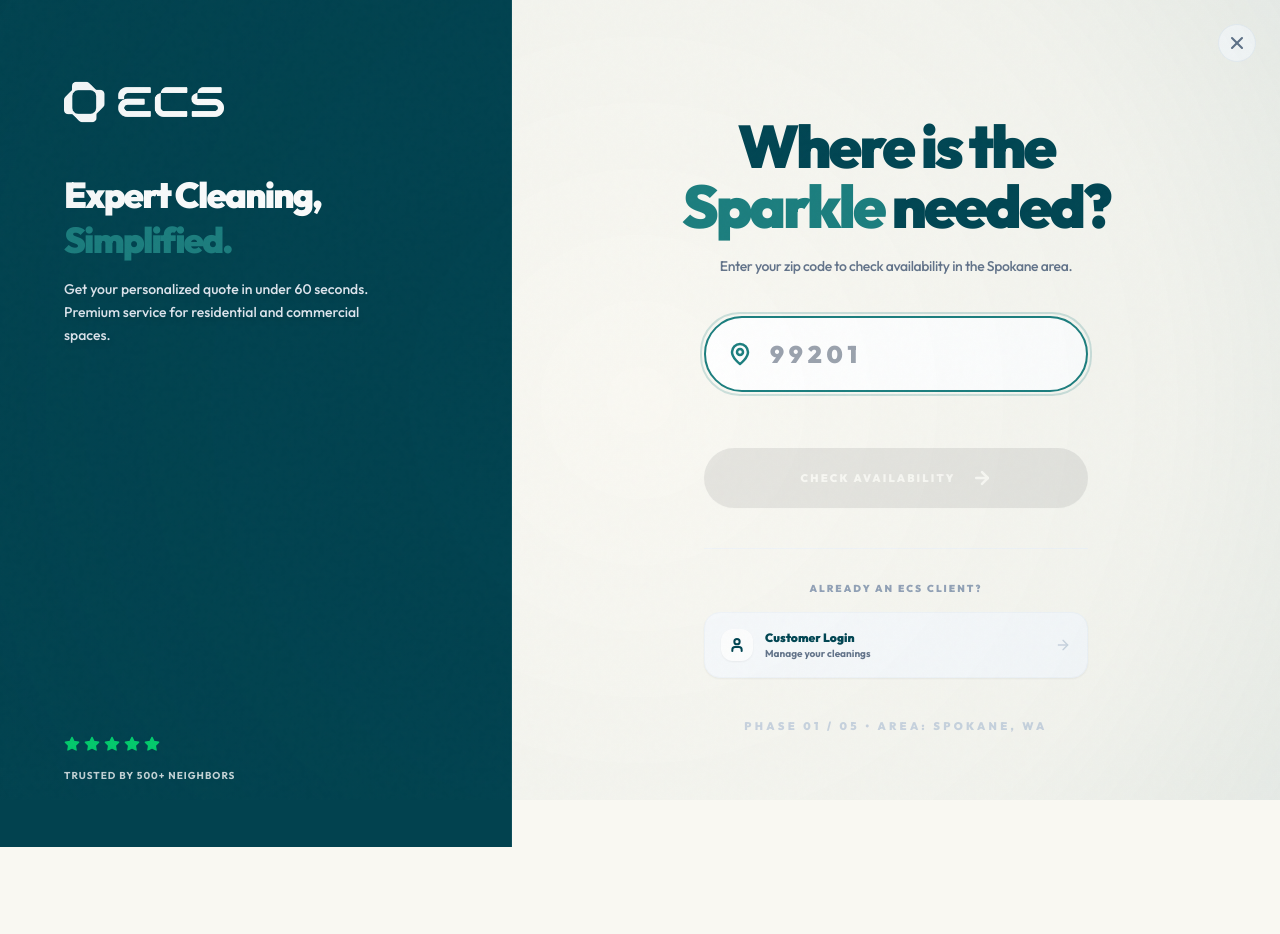
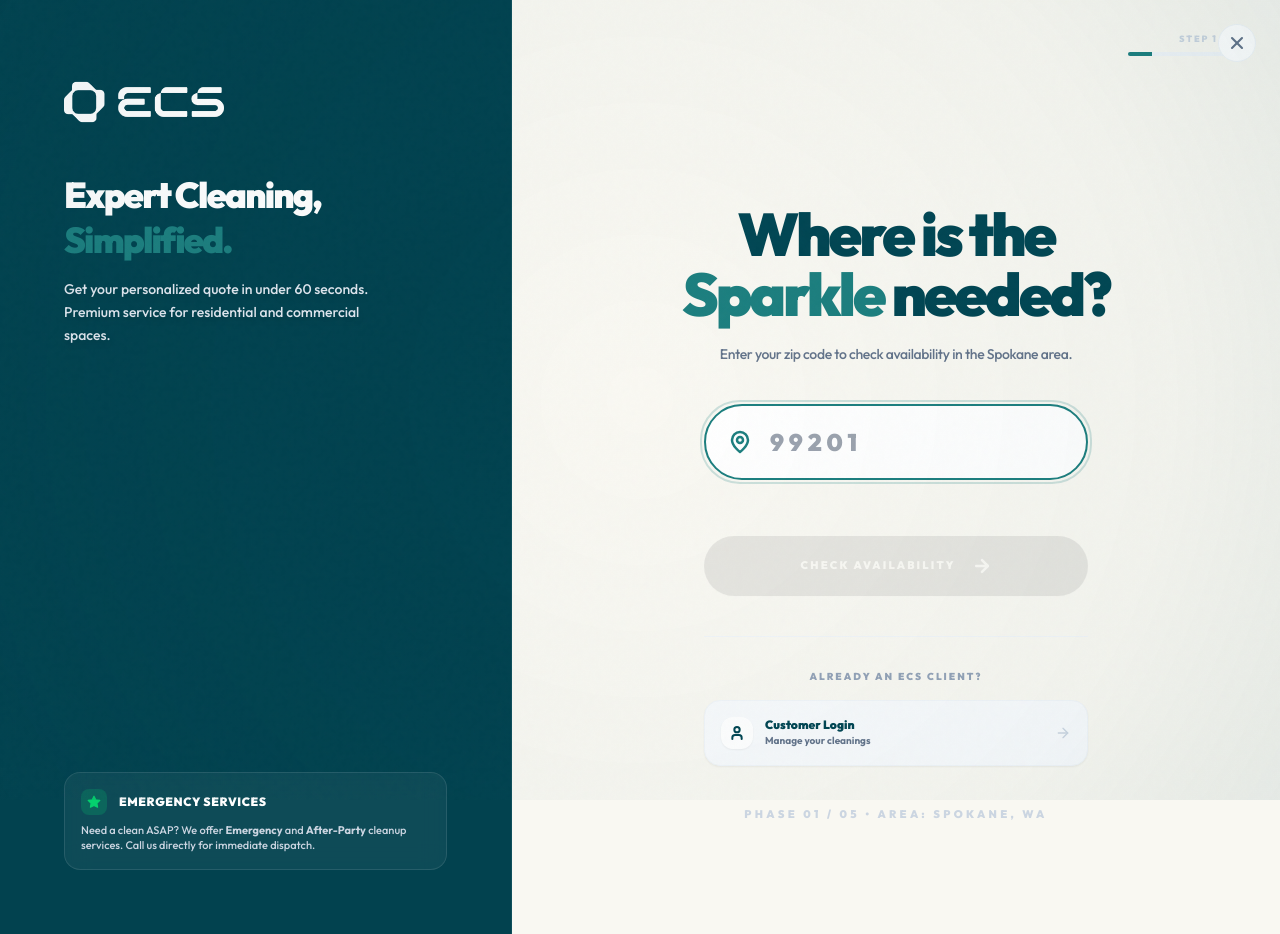
Before and after one commit to renatoquerales28-byte/extreme-cleaning-next, a Next.js app: page /quote in a window 1280 px wide. Before the commit the page ends 847 px from the top, so only its background shows below. Built offline with nearby package versions, Linux system fonts and the light colour scheme.

Commit message:
feat: improve wizard ux, remove auto-advance, update text

```diff
--- a/src/components/wizard/ExtremeCleaningWizard.tsx
+++ b/src/components/wizard/ExtremeCleaningWizard.tsx
@@ -293,11 +293,16 @@ export default function ExtremeCleaningWizard() {
                                     </p>
                                 </div>
 
-                                <div className="space-y-4">
-                                    <div className="flex gap-1">
-                                        {[1, 2, 3, 4, 5].map(i => <Star key={i} size={16} className="fill-accent text-accent" />)}
+                                <div className="space-y-4 pt-12">
+                                    <div className="p-4 bg-white/5 backdrop-blur-md rounded-2xl border border-white/10">
+                                        <div className="flex items-center gap-3 mb-2">
+                                            <div className="p-1.5 bg-accent/20 rounded-lg"><Star size={14} className="text-accent fill-accent" /></div>
+                                            <p className="font-black text-white text-xs uppercase tracking-wider">Emergency Services</p>
                                         </div>
-                                    <p className="font-bold text-[10px] tracking-widest uppercase opacity-80">Trusted by 500+ Neighbors</p>
+                                        <p className="text-[11px] text-slate-300 leading-snug font-medium">
+                                            Need a clean ASAP? We offer <strong>Emergency</strong> and <strong>After-Party</strong> cleanup services. Call us directly for immediate dispatch.
+                                        </p>
+                                    </div>
                                 </div>
                             </motion.div>
                         )}
@@ -313,13 +318,50 @@ export default function ExtremeCleaningWizard() {
                 </a>
 
                 {/* Right Panel - Wizard Form */}
-                <div className="flex-1 w-full lg:w-[60%] bg-[#F9F8F2] relative flex flex-col p-6 md:p-12 lg:p-24 min-h-screen overflow-y-auto">
+                <div className="flex-1 w-full lg:w-[60%] bg-[#F9F8F2] relative flex flex-col min-h-screen overflow-y-auto">
+
+                    {/* Unified Navigation Header */}
+                    <div className="sticky top-0 z-20 w-full p-6 md:p-8 flex items-center justify-between bg-[#F9F8F2]/80 backdrop-blur-sm">
+                        {step !== 0 && step !== "returning_lookup" && (
+                            <button
+                                onClick={prevStep}
+                                className="flex items-center gap-2 text-[10px] font-black uppercase tracking-[0.2em] text-slate-400 hover:text-brand-dark transition-colors group"
+                            >
+                                <svg xmlns="http://www.w3.org/2000/svg" width="16" height="16" viewBox="0 0 24 24" fill="none" stroke="currentColor" strokeWidth="3" strokeLinecap="round" strokeLinejoin="round" className="group-hover:-translate-x-1 transition-transform">
+                                    <path d="m15 18-6-6 6-6" />
+                                </svg>
+                                Back
+                            </button>
+                        )}
+                        {step === 0 && <div></div>} {/* Spacer */}
+
+                        {/* Progress Bar */}
+                        <div className="flex flex-col items-end gap-1.5 min-w-[120px]">
+                            <span className="text-[9px] font-black uppercase tracking-[0.2em] text-slate-300">
+                                Step {typeof step === 'number' ? Math.min(step + 1, 5) : 1} of 5
+                            </span>
+                            <div className="w-full h-1 bg-slate-100 rounded-full overflow-hidden">
+                                <motion.div
+                                    className="h-full bg-brand-light"
+                                    initial={{ width: 0 }}
+                                    animate={{
+                                        width: typeof step === 'number'
+                                            ? `${((Math.max(step, 0) + 1) / 5) * 100}%`
+                                            : "20%"
+                                    }}
+                                    transition={{ duration: 0.5, ease: "anticipate" }}
+                                />
+                            </div>
+                        </div>
+                    </div>
+
+                    <div className="flex-1 flex flex-col p-6 md:p-12 lg:p-24 pt-0">
                         <AnimatePresence mode="wait">
                             <motion.div
                                 key={step}
-                            initial={{ opacity: 0 }}
-                            animate={{ opacity: 1 }}
-                            exit={{ opacity: 0 }}
+                                initial={{ opacity: 0, y: 10 }}
+                                animate={{ opacity: 1, y: 0 }}
+                                exit={{ opacity: 0, y: -10 }}
                                 transition={{ duration: 0.2 }}
                                 className="flex-1 flex flex-col justify-center min-h-0"
                             >
@@ -328,6 +370,7 @@ export default function ExtremeCleaningWizard() {
                         </AnimatePresence>
                     </div>
                 </div>
+            </div>
         </FormProvider>
     );
 }
--- a/src/components/wizard/steps/FrequencyStep.tsx
+++ b/src/components/wizard/steps/FrequencyStep.tsx
@@ -17,20 +17,11 @@ export default function FrequencyStep({ onNext, onBack }: FrequencyStepProps) {
 
     const handleSelect = (id: string) => {
         setValue("frequency", id as any);
-        // UX: Auto-advance after small delay
-        setTimeout(() => {
-            onNext();
-        }, 300);
     };
 
     return (
         <div className="flex flex-col h-full justify-start md:justify-center gap-6 w-full max-w-xl mx-auto py-2 antialiased">
-            <div className="flex items-center justify-between w-full shrink-0">
-                <button onClick={onBack} className="flex items-center gap-1.5 text-[11px] font-black uppercase tracking-[0.2em] text-slate-400 hover:text-brand-dark transition-all">
-                    <ChevronLeft size={14} strokeWidth={3} /> Back
-                </button>
-                <span className="text-[11px] font-black uppercase tracking-[0.3em] text-slate-300">Phase 04 / 05</span>
-            </div>
+            {/* Nav removed in favor of parent wizard layout */}
 
             <div className="text-center space-y-2 shrink-0">
                 <h2 className="text-3xl md:text-5xl font-black tracking-tighter text-brand-dark leading-[0.85] py-1">
@@ -76,8 +67,6 @@ export default function FrequencyStep({ onNext, onBack }: FrequencyStepProps) {
                                 <Star size={10} className="fill-brand-light" /> Popular
                             </div>
                         )}
-
-                        <ArrowRight className={`transition-all duration-300 ${selectedFreq === freq.id ? "opacity-100 text-accent translate-x-0" : "opacity-0 -translate-x-4"}`} size={18} strokeWidth={3} />
                     </button>
                 ))}
             </div>
--- a/src/components/wizard/steps/QuoteStep.tsx
+++ b/src/components/wizard/steps/QuoteStep.tsx
@@ -45,12 +45,7 @@ export default function QuoteStep({ onBack }: QuoteStepProps) {
 
     return (
         <div className="flex flex-col h-full justify-start md:justify-center w-full max-w-lg mx-auto py-4 antialiased">
-            <div className="flex items-center justify-between w-full shrink-0 mb-6">
-                <button onClick={onBack} className="flex items-center gap-1.5 text-[11px] font-black uppercase tracking-[0.2em] text-slate-400 hover:text-brand-dark transition-all">
-                    <ChevronLeft size={14} strokeWidth={3} /> Back
-                </button>
-                <span className="text-[11px] font-black uppercase tracking-[0.3em] text-slate-300">Final Phase</span>
-            </div>
+            {/* Nav removed in favor of parent wizard layout */}
 
             <div className="text-center space-y-2 shrink-0 mb-6">
                 <h2 className="text-3xl md:text-5xl font-black tracking-tighter text-brand-dark leading-[0.85] py-1">
--- a/src/components/wizard/steps/ResidentialStep.tsx
+++ b/src/components/wizard/steps/ResidentialStep.tsx
@@ -25,12 +25,7 @@ export default function ResidentialStep({ onNext, onBack }: ResidentialStepProps
 
     return (
         <div className="flex flex-col h-full justify-start md:justify-center gap-5 w-full max-w-xl mx-auto py-2 antialiased">
-            <div className="flex items-center justify-between w-full shrink-0">
-                <button onClick={onBack} className="flex items-center gap-1.5 text-[11px] font-black uppercase tracking-[0.2em] text-slate-400 hover:text-brand-dark transition-all">
-                    <ChevronLeft size={14} strokeWidth={3} /> Back
-                </button>
-                <span className="text-[11px] font-black uppercase tracking-[0.3em] text-slate-300">Phase 03 / 05</span>
-            </div>
+            {/* Nav removed in favor of parent wizard layout */}
 
             <div className="text-center space-y-2 shrink-0">
                 <h2 className="text-3xl md:text-5xl font-black tracking-tighter text-brand-dark leading-[0.85] py-1">
--- a/src/components/wizard/steps/ServiceStep.tsx
+++ b/src/components/wizard/steps/ServiceStep.tsx
@@ -30,12 +30,7 @@ export default function ServiceStep({ onNext, onBack }: ServiceStepProps) {
 
     return (
         <div className="flex flex-col h-full justify-start md:justify-center gap-6 w-full py-2 antialiased">
-            <div className="flex items-center justify-between w-full shrink-0">
-                <button onClick={onBack} className="flex items-center gap-1.5 text-[11px] font-black uppercase tracking-[0.2em] text-slate-400 hover:text-brand-dark transition-all">
-                    <ChevronLeft size={14} strokeWidth={3} /> Back
-                </button>
-                <span className="text-[11px] font-black uppercase tracking-[0.3em] text-slate-300">Phase 02 / 05</span>
-            </div>
+            {/* Nav removed in favor of parent wizard layout */}
 
             <div className="text-center space-y-2 shrink-0">
                 <h2 className="text-3xl md:text-5xl font-black tracking-tighter text-brand-dark leading-[0.85] py-1">
```
Also changed, not shown: 1 other file (tests, documents, lock files or other folders). Lines whose indentation alone changed are shown as unchanged.
